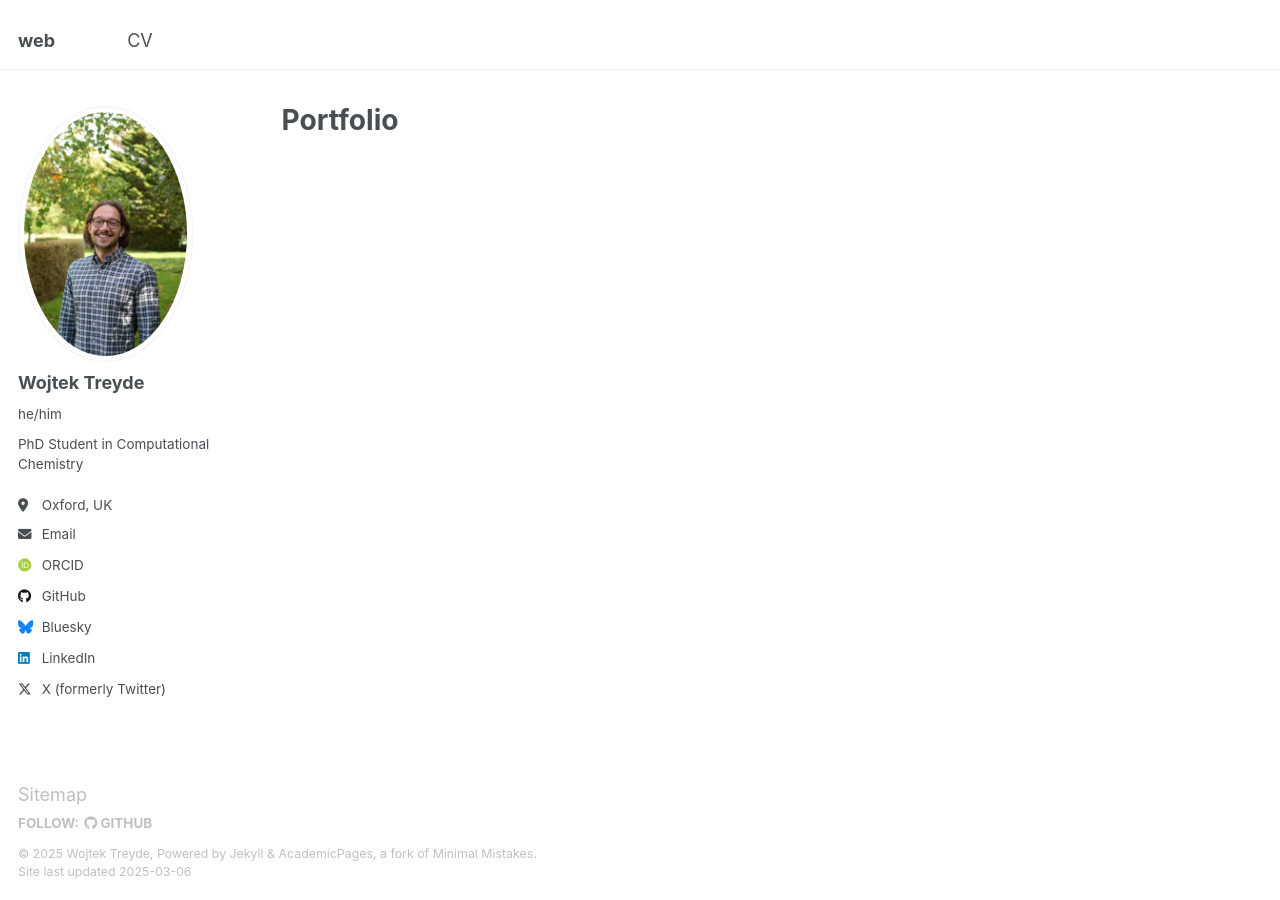
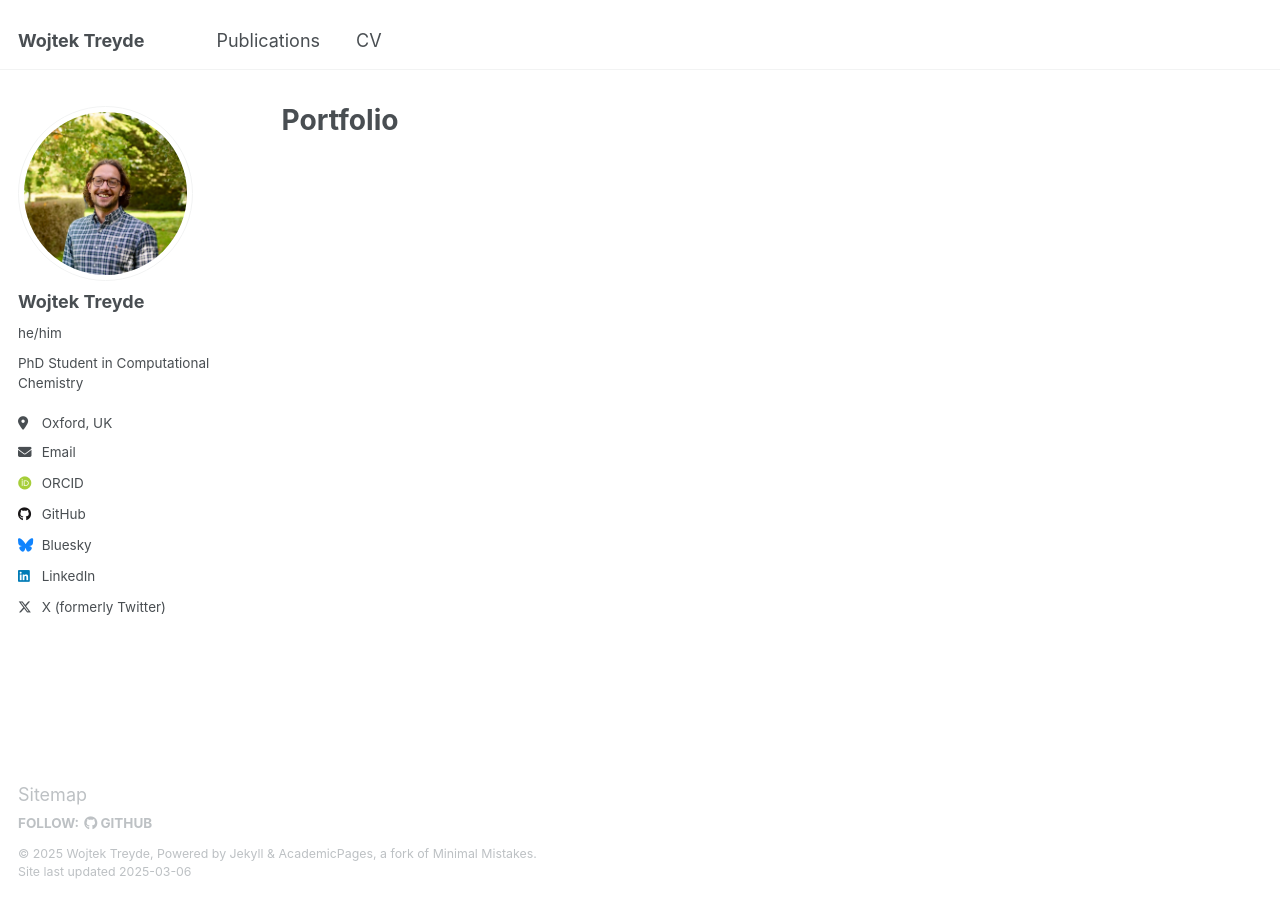
Before and after one commit to WTreyde/web, a Jekyll site: the page built from _pages/portfolio.html, in a window 1280 px wide. Built offline with Jekyll 4.4.1, drawn with Linux system fonts in a browser that asks for light colours; some web fonts are replaced.

Commit message:
Tweaks (2)

```diff
--- a/_config.yml
+++ b/_config.yml
@@ -9,7 +9,7 @@
 # Basic Site Settings
 locale                   : "en-US"
 site_theme               : "default"
-title                    :
+title                    : "Wojtek Treyde"
 title_separator          : "-"
 name                     : &name "Wojtek Treyde"
 description              : &description "Some info about me"
@@ -37,9 +37,9 @@ author:
   github           : "WTreyde"
 
   # Social media
-  bluesky          : "https://bsky.app/profile/wtreyde.bsky.social"
-  linkedin         : "https://www.linkedin.com/in/wojtek-treyde-6b1628252/"
-  twitter          : "https://x.com/WTreyde"
+  bluesky          : "wtreyde.bsky.social"
+  linkedin         : "wojtek-treyde-6b1628252/"
+  twitter          : "WTreyde"
 
 # Publication Category - The following the list of publication categories and their headings
 publication_category:
--- a/_data/navigation.yml
+++ b/_data/navigation.yml
@@ -5,5 +5,8 @@
 # prevent it from being included in the site.
 
 main:
+  - title: "Publications"
+    url: /publications/
+
   - title: "CV"
     url: /cv/
```
Also changed, not shown: _pages/about.md (+0 -5 lines), images/mbl.png (deleted), images/profile.JPG, 1 other file.
